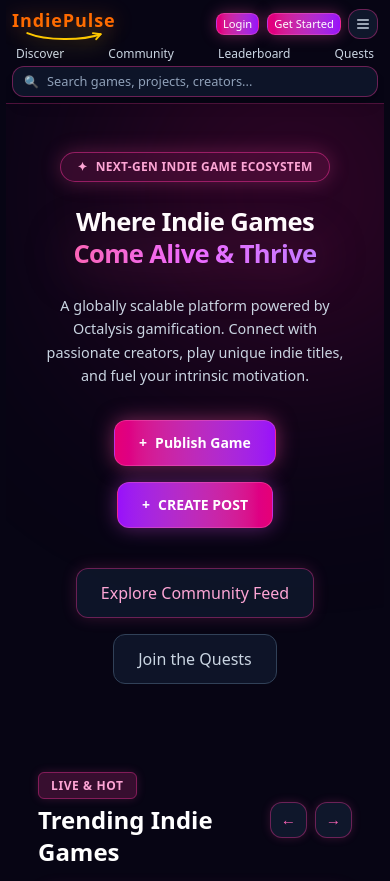
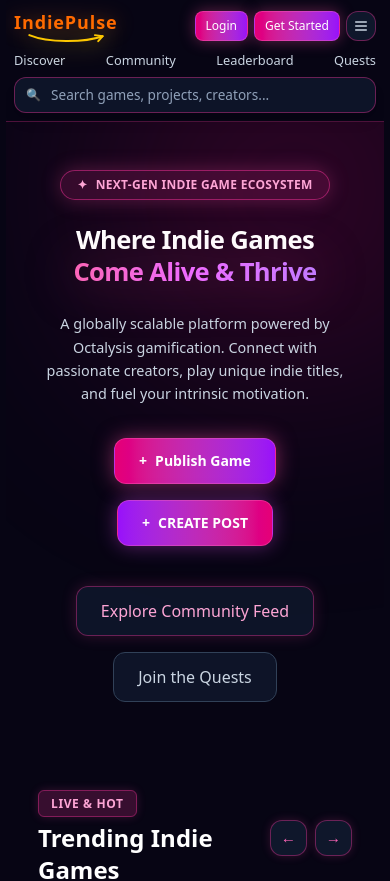
Before and after one commit to Patil-IndiePulse/IndiePulse, a Next.js app: page / in a window 390 px wide. Shown: the top 881 px of the page. Built offline with nearby package versions, Linux system fonts and the light colour scheme.

Commit message:
fix navbar sizing, background color sync and text select issue

```diff
--- a/app/globals.css
+++ b/app/globals.css
@@ -7,12 +7,10 @@ body {
   margin: 0;
   overflow-x: hidden;
   width: 100%;
-  -webkit-user-select: none; /* Prevents unwanted mobile text selection/highlighting */
-  user-select: none;
 }
 
-/* Ensure navbar and body share the exact same background color */
-nav, header {
+/* Ensure navbar background matches the main page background perfectly */
+nav {
   background-color: #070514 !important;
 }
 
@@ -29,45 +27,40 @@ footer {
     padding-right: 6px;
   }
 
-  /* Make header and navigation compact and remove extra gaps between logo and buttons */
-  header nav, .navbar, header, nav {
+  /* Compact navigation layout without shrinking logo or main buttons */
+  nav.w-full {
     display: flex !important;
-    flex-wrap: wrap !important;
+    flex-direction: column !important;
+    padding: 8px 4px !important;
+    gap: 8px !important;
+  }
+
+  /* Keep top row tightly packed so logo and login buttons sit nicely */
+  nav > div:first-child {
+    display: flex !important;
     align-items: center !important;
     justify-content: space-between !important;
-    padding: 6px 2px !important;
-    gap: 4px !important;
+    width: 100% !important;
   }
 
-  /* Adjust logo size for mobile screens */
-  header img, header .logo, .indie-logo {
-    max-height: 26px !important;
-    width: auto !important;
-  }
-
-  /* Make search bar full-width with clean padding so icon doesn't overlap text */
+  /* Search bar full width with clean icon padding */
   nav input[type="text"] {
-    font-size: 0.8rem !important;
-    padding: 6px 10px 6px 34px !important; /* Left padding leaves clean space for search icon */
+    font-size: 0.85rem !important;
+    padding: 8px 12px 8px 36px !important;
     width: 100% !important;
     max-width: 100% !important;
   }
 
-  /* Fit navigation links neatly side-by-side */
-  header a, .nav-links a, nav ul li a {
-    font-size: 0.72rem !important;
-    padding: 2px 3px !important;
-    margin: 0 1px !important;
-    white-space: nowrap;
+  /* Keep navigation links readable */
+  nav div.flex.items-center.justify-between.px-2 {
+    padding: 0 4px !important;
+    font-size: 0.8rem !important;
   }
 
-  /* Scale down header buttons like Login and Get Started to eliminate spacing gaps */
-  header button, header .btn, nav button, nav a[href="/login"], nav a[href="/signup"] {
-    font-size: 0.7rem !important;
-    padding: 3px 6px !important;
-    margin: 0 1px !important;
-    width: auto !important;
-    display: inline-block !important;
+  /* Standard size for header buttons like Login and Get Started */
+  nav a.px-2\.5, nav a.rounded-lg {
+    font-size: 0.75rem !important;
+    padding: 6px 10px !important;
   }
 
   /* Adjust main headings for small screens */
@@ -88,11 +81,4 @@ footer {
     font-size: 0.95rem !important;
     margin: 6px 0 !important;
   }
-
-  /* Stack cards neatly in a single column */
-  .grid, .card-container, .games-grid, div[class*="grid"] {
-    display: flex !important;
-    flex-direction: column !important;
-    gap: 12px !important;
-  }
 }
```
